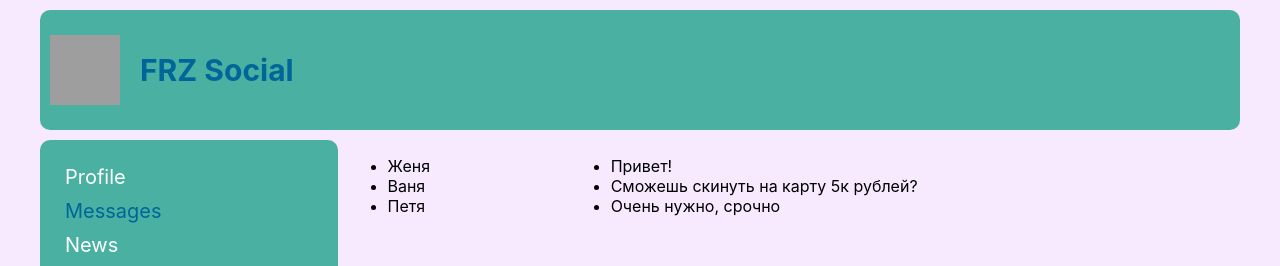
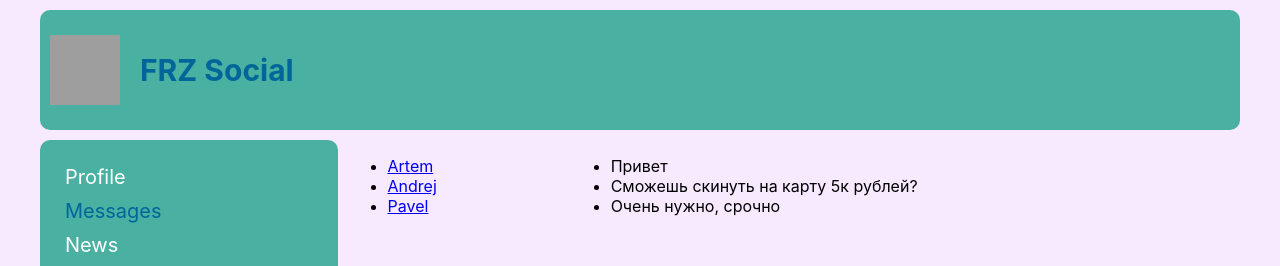
Before and after one commit to FrenzyPet/socialNetwork_react, a React (Create React App) app: page /dialogs in a window 1280 px wide. Shown: the top 266 px of the page. Built offline with nearby package versions, Linux system fonts and the light colour scheme; grey boxes are pictures that could not be loaded; the HTML template or start-up script is replaced by a standard one.

Commit message:
рефакторинг Dialogs

```diff
--- a/public/index.html
+++ b/public/index.html
@@ -11,7 +11,7 @@
     />
     <link rel="apple-touch-icon" href="%PUBLIC_URL%/logo192.png" />
     <link rel="manifest" href="%PUBLIC_URL%/manifest.json" />
-    <title>My Friend Forever</title>
+    <title>FRZ Social</title>
   </head>
   <body>
     <noscript>You need to enable JavaScript to run this app.</noscript>
--- a/src/App.js
+++ b/src/App.js
@@ -16,7 +16,7 @@ const App = (props) => {
         <Navigation />
         <Routes>
           <Route path='/profile' element={<Profile />} />
-          <Route path='/dialogs' element={<Dialogs />} />
+          <Route path='/dialogs/*' element={<Dialogs />} />
           <Route path='/news' element={<News />} />
           <Route path='/music' element={<Music />} />
           <Route path='/settings' element={<Settings />} />
--- a/src/components/Dialogs/Dialogs.jsx
+++ b/src/components/Dialogs/Dialogs.jsx
@@ -1,17 +1,32 @@
+import { NavLink } from 'react-router-dom';
 import classes from './Dialogs.module.css'
+
+const DialogItem = (props) => {
+  return (
+    <li className={classes.dialogs__item}>
+      <NavLink to={`/dialogs/${props.id}`}>{props.name}</NavLink>
+    </li>
+  )
+}
+
+const Message = (props) => {
+  return (
+    <li className={classes.dialogs__message}>{props.text}</li>
+  )
+}
 
 const Dialogs = () => {
   return (
     <div className={classes.dialogs}>
       <ul className={classes.dialogs__list}>
-        <li className={classes.dialogs__item}>Женя</li>
-        <li className={classes.dialogs__item}>Ваня</li>
-        <li className={classes.dialogs__item}>Петя</li>
+        <DialogItem name='Artem' id='001'/>
+        <DialogItem name='Andrej' id='002'/>
+        <DialogItem name='Pavel' id='003'/>
       </ul>
       <ul className={classes.dialogs__content}>
-        <li className={classes.dialogs__message}>Привет!</li>
-        <li className={classes.dialogs__message}>Сможешь скинуть на карту 5к рублей?</li>
-        <li className={classes.dialogs__message}>Очень нужно, срочно</li>
+        <Message text='Привет'/>
+        <Message text='Сможешь скинуть на карту 5к рублей?'/>
+        <Message text='Очень нужно, срочно'/>
       </ul>
     </div>
   )
```
